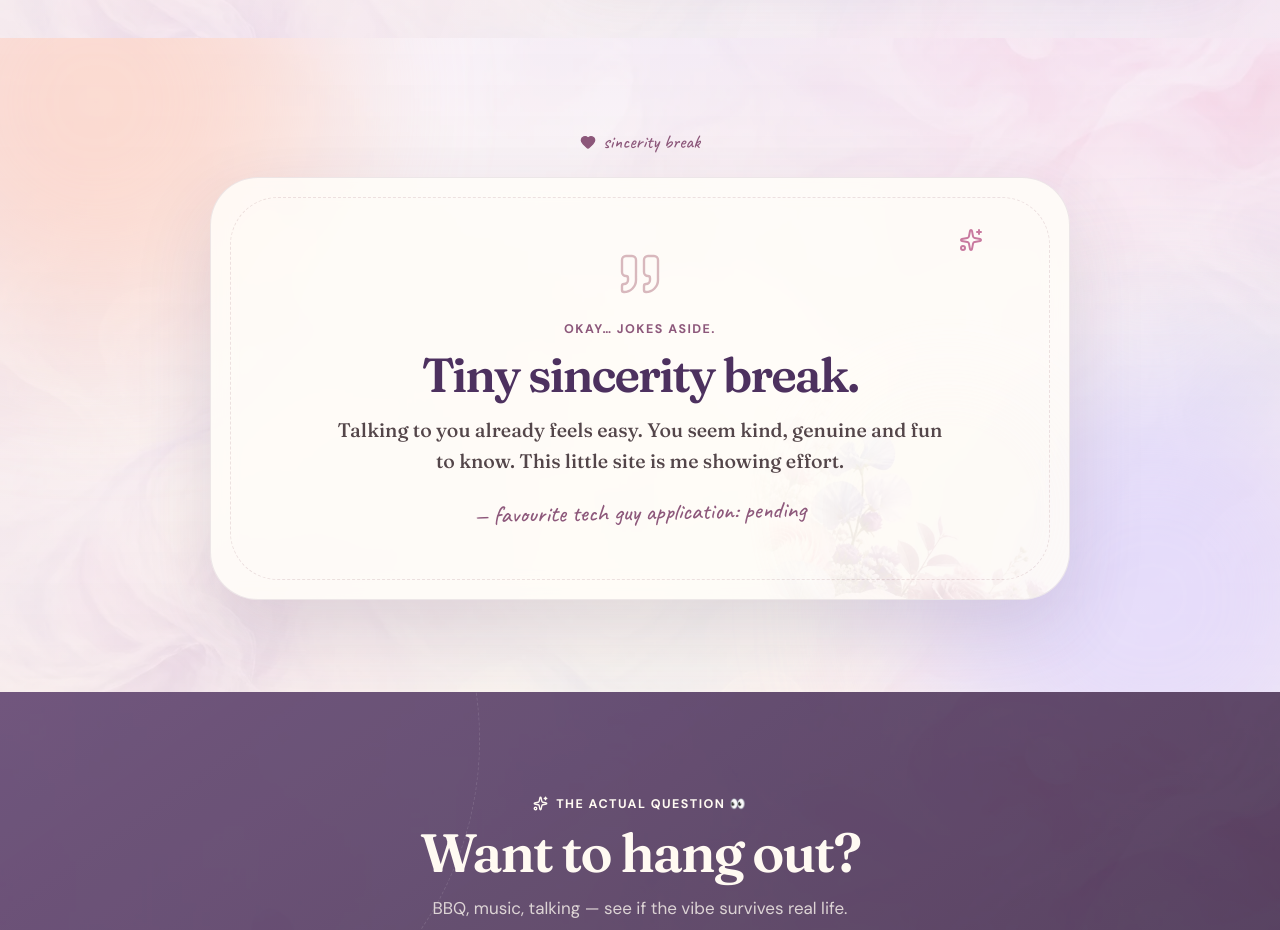
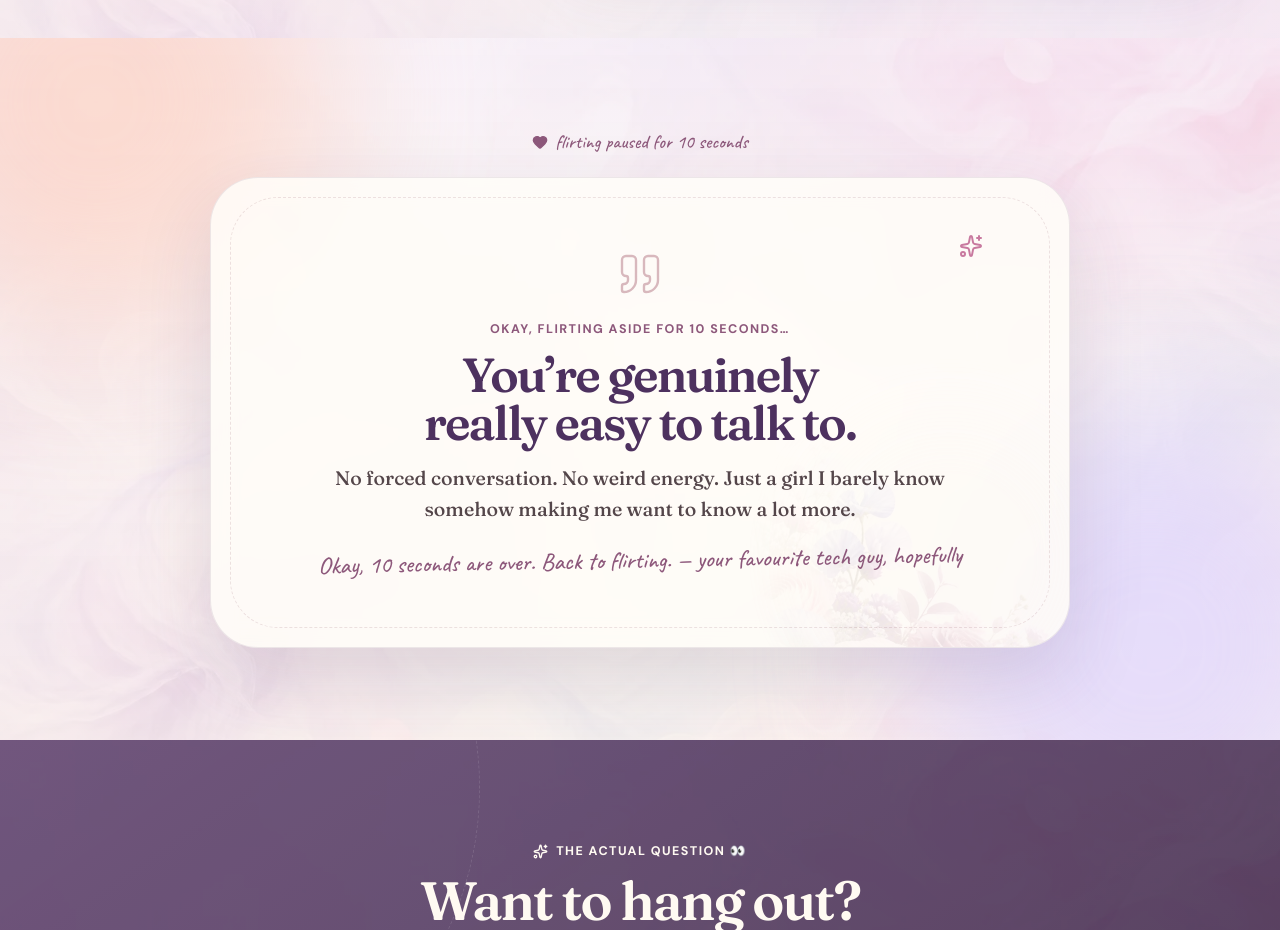
Before and after one commit to MSPixelPulseAgency/hey-kayleigh, a React (Vite) app: page / in a window 1280 px wide. Shown: the part 4200-5130 px from the top of the page. Built offline with nearby package versions, Linux system fonts and the light colour scheme.

Commit message:
Make genuine section warmer and flirtier

```diff
--- a/src/components/GenuineNote.jsx
+++ b/src/components/GenuineNote.jsx
@@ -12,7 +12,7 @@ export function GenuineNote() {
       <div className="page-shell genuine-wrap">
         <Reveal className="genuine-kicker">
           <Heart size={16} fill="currentColor" aria-hidden="true" />
-          sincerity break
+          flirting paused for 10 seconds
         </Reveal>
 
         <motion.article
@@ -24,13 +24,12 @@ export function GenuineNote() {
         >
           <Quote className="genuine-card__quote" size={48} strokeWidth={1.2} aria-hidden="true" />
           <Sparkles className="genuine-card__sparkle" size={24} aria-hidden="true" />
-          <p className="eyebrow">okay… jokes aside.</p>
-          <h2 id="genuine-title">Tiny sincerity break.</h2>
+          <p className="eyebrow">okay, flirting aside for 10 seconds…</p>
+          <h2 id="genuine-title">You’re genuinely really easy to talk to.</h2>
           <p className="genuine-card__body">
-            Talking to you already feels easy. You seem kind, genuine and fun to know. This little site
-            is me showing effort.
+            No forced conversation. No weird energy. Just a girl I barely know somehow making me want to know a lot more.
           </p>
-          <p className="genuine-card__signature">— favourite tech guy application: pending</p>
+          <p className="genuine-card__signature">Okay, 10 seconds are over. Back to flirting. — your favourite tech guy, hopefully</p>
         </motion.article>
       </div>
     </section>
```
